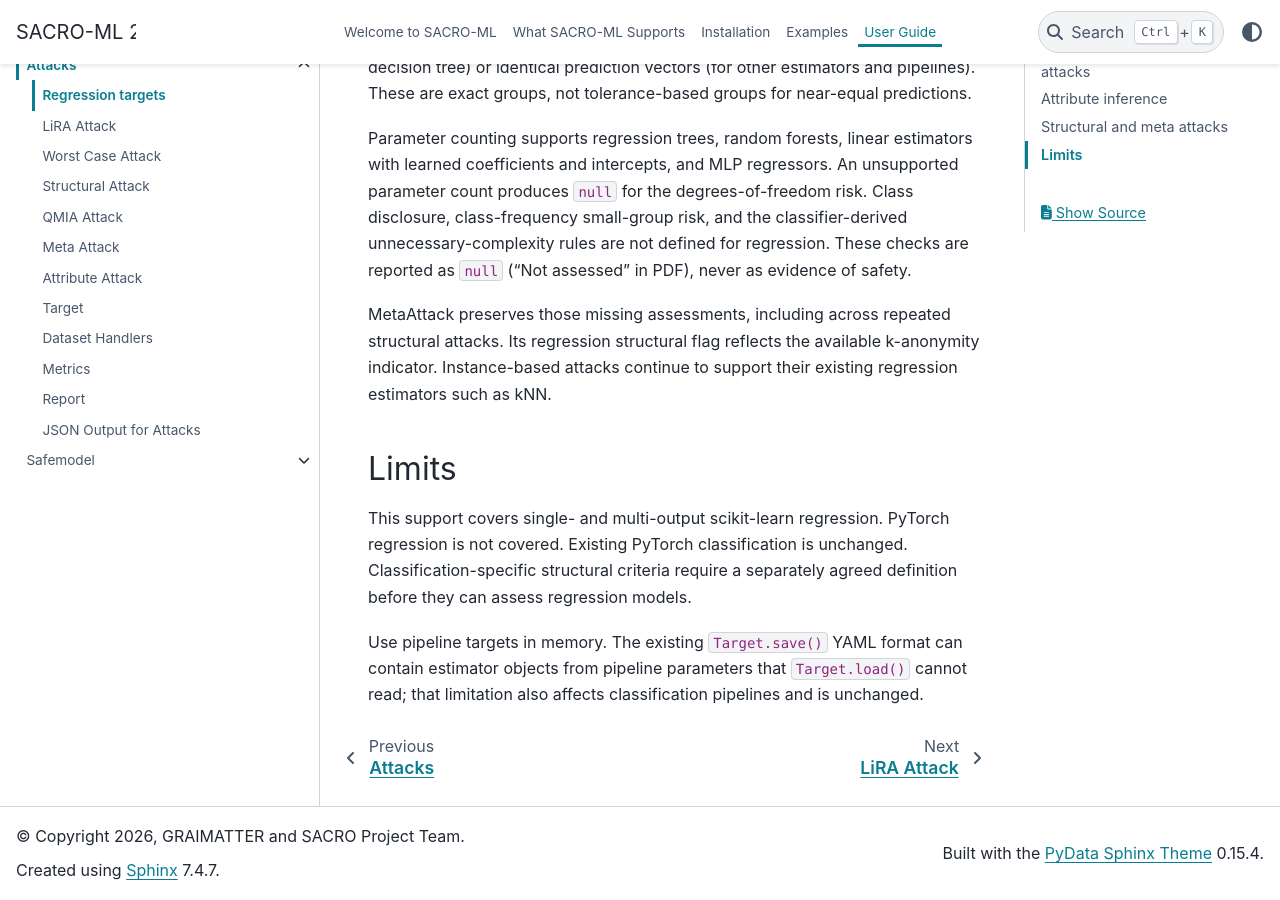
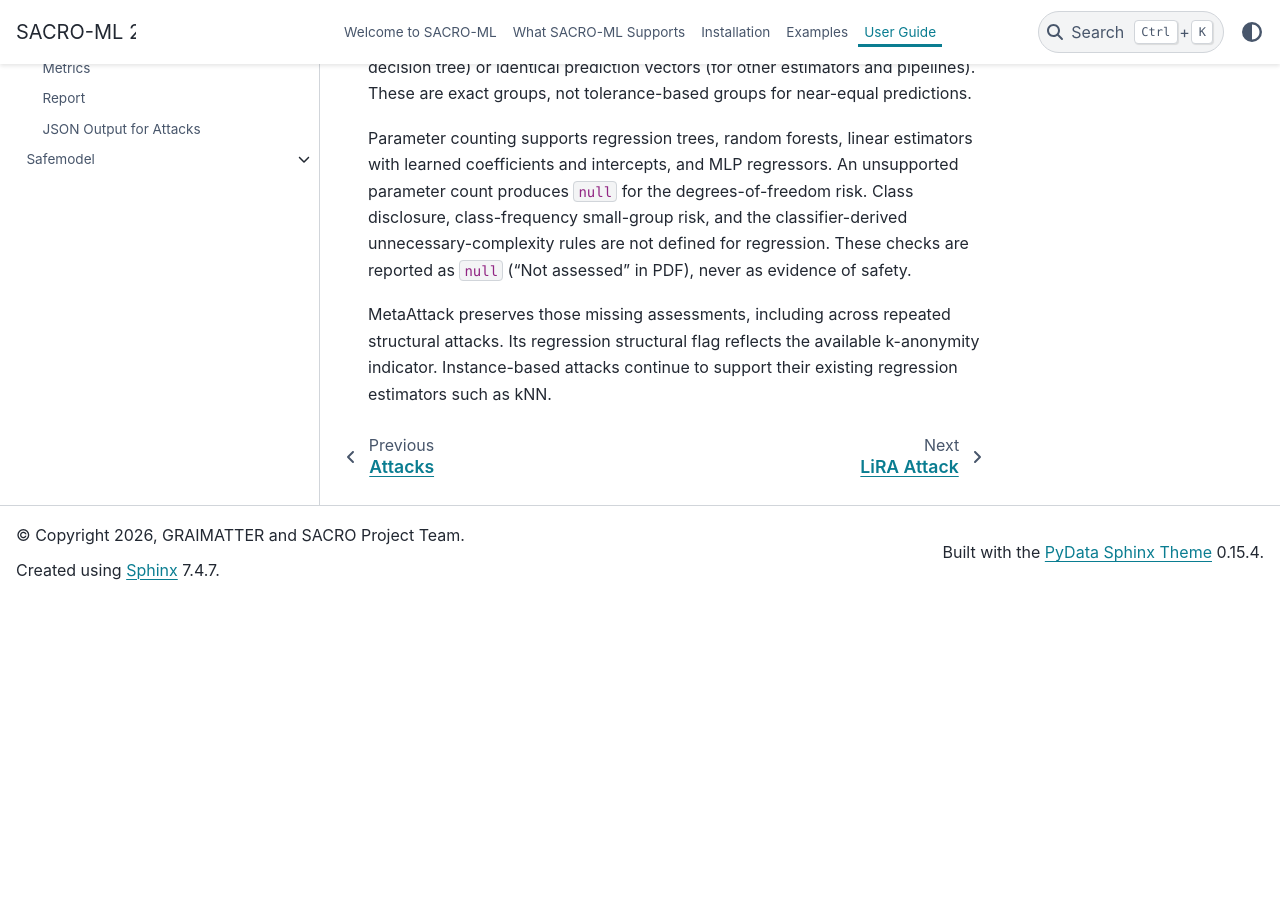
Before and after one commit to AI-SDC/SACRO-ML, a Sphinx documentation site: the page built from docs/source/attacks/regression.rst, in a window 1280 px wide and 900 px high, scrolled down 1686 px. Built offline with Sphinx 7.4.7 and the PyData theme 0.15.4, drawn with Linux system fonts in a browser that asks for light colours; pages that are not in the unit, such as notebooks, are missing from menus; after the commit the page ends 2285 px from its top, so only the background shows below that.

Commit message:
docs: clean up

```diff
--- a/docs/source/attacks/regression.rst
+++ b/docs/source/attacks/regression.rst
@@ -79,15 +79,3 @@
 structural attacks. Its regression structural flag reflects the available
 k-anonymity indicator. Instance-based attacks continue to support their existing
 regression estimators such as kNN.
-
-Limits
-------
-
-This support covers single- and multi-output scikit-learn regression.
-PyTorch regression is not covered. Existing PyTorch classification is
-unchanged. Classification-specific structural criteria require a separately
-agreed definition before they can assess regression models.
-
-Use pipeline targets in memory. The existing ``Target.save()`` YAML format can
-contain estimator objects from pipeline parameters that ``Target.load()`` cannot
-read; that limitation also affects classification pipelines and is unchanged.
```
